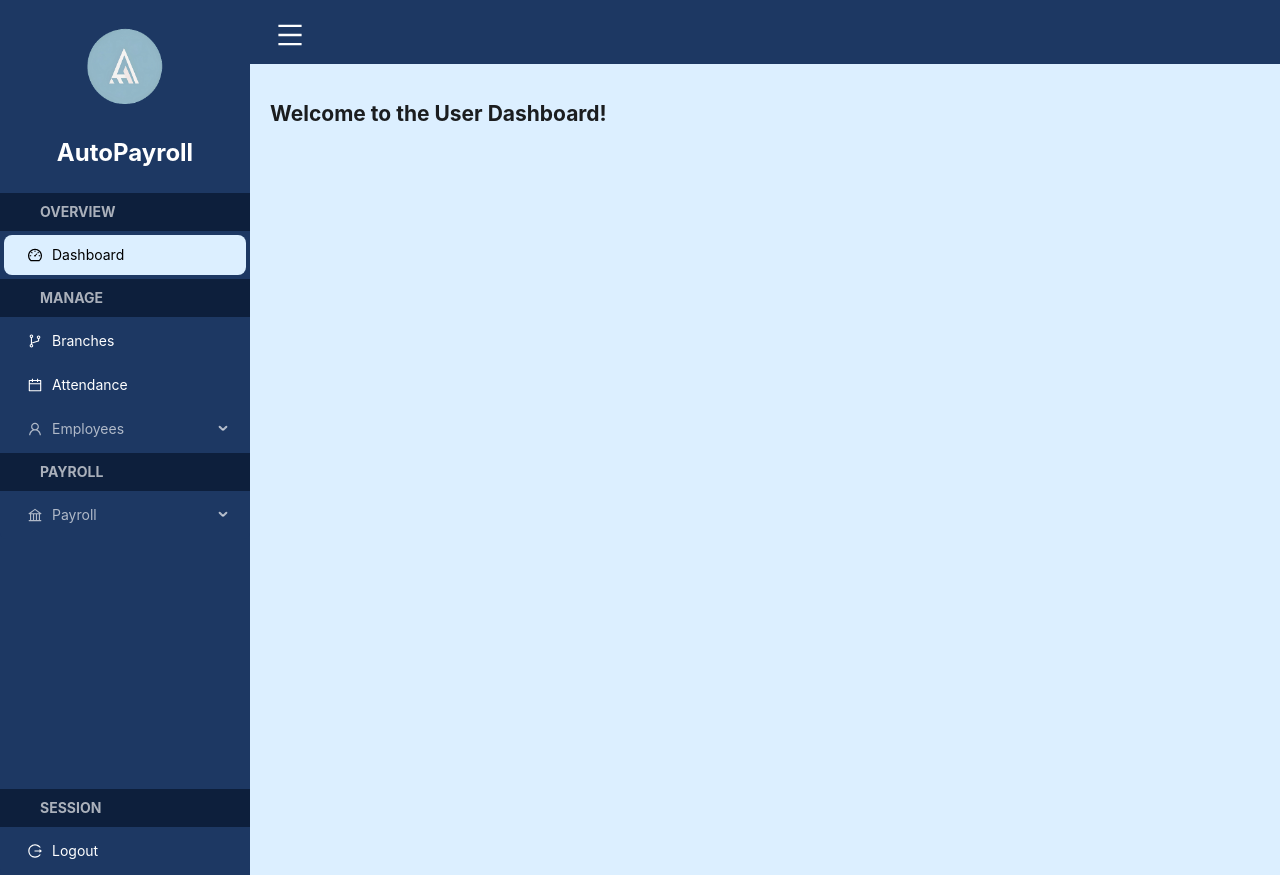
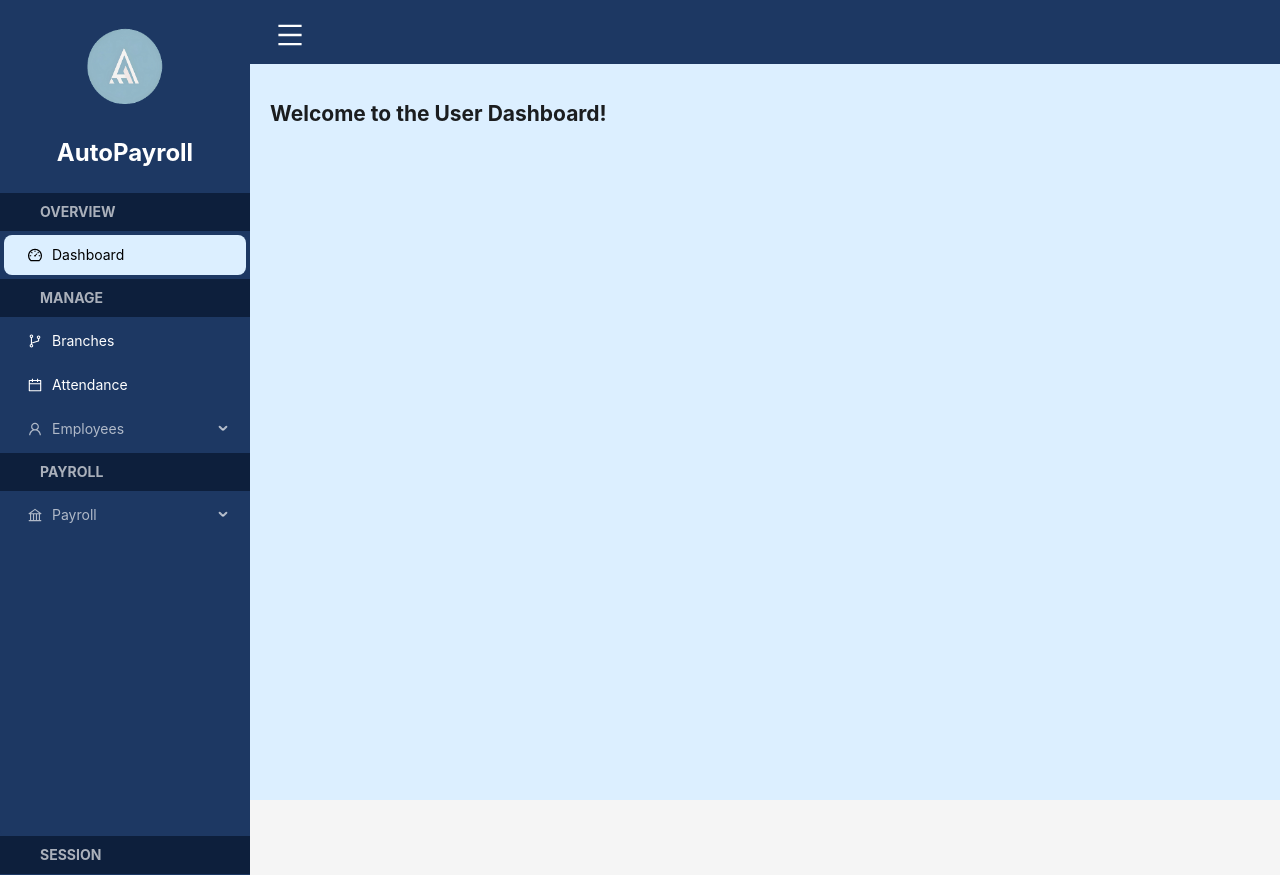
Before and after one commit to itselaivy/Capstone-AutoPayroll, a React (Vite) app: page /user in a window 1280 px wide. After the commit the page ends 800 px from the top, so only its background shows below. Built offline with nearby package versions, Linux system fonts and the light colour scheme; sample sign-in values are in the browser's storage; the HTML template or start-up script is replaced by a standard one.

Commit message:
FIXED SIDE BAR; CUSTOMZIED SCROLL BAR

```diff
--- a/src/components/Layout.jsx
+++ b/src/components/Layout.jsx
@@ -26,6 +26,7 @@ const UserMainLayout = () => {
   const [selectedKey, setSelectedKey] = useState('1');
   const [sidebarHeight, setSidebarHeight] = useState(0);
   const [openKeys, setOpenKeys] = useState([]);
+  const [contentOverflow, setContentOverflow] = useState('hidden'); // Manage scrollbar
 
   const {
     token: { colorBgContainer, borderRadiusLG },
@@ -33,34 +34,47 @@ const UserMainLayout = () => {
 
   const headerHeight = 64; // Adjust if your HeaderBar height differs
 
-  const contentHeight = () => {
-    const viewportHeight = window.innerHeight;
-    const adjustedViewportHeight = viewportHeight - headerHeight;
+  useEffect(() => {
+    const updateContentOverflow = () => {
+      const contentHeight = document.querySelector('.ant-layout-content').scrollHeight;
+      const viewportHeight = window.innerHeight - headerHeight;
+      setContentOverflow(contentHeight > viewportHeight ? 'auto' : 'hidden');
+    };
 
-    // Only expand height if both 'employees' and 'payroll' dropdowns are open
-    const bothDropdownsOpen = openKeys.includes('employees') && openKeys.includes('payroll');
+    updateContentOverflow();
+    window.addEventListener('resize', updateContentOverflow);
+    const observer = new MutationObserver(updateContentOverflow);
+    observer.observe(document.body, { childList: true, subtree: true });
 
-    if (bothDropdownsOpen && sidebarHeight > viewportHeight) {
-      return `${sidebarHeight - headerHeight}px`; // Expand to sidebar height minus header
-    }
-    return `${adjustedViewportHeight}px`; // Default to viewport minus header
-  };
+    return () => {
+      window.removeEventListener('resize', updateContentOverflow);
+      observer.disconnect();
+    };
+  }, []);
 
   return (
-    <Layout style={{ display: 'flex', flexDirection: 'row' }}>
+    <Layout style={{ minHeight: '100vh' }}> {/* Ensure Layout takes full height */}
       <Sidebar
         collapsed={collapsed}
         setSelectedKey={setSelectedKey}
         setSidebarHeight={setSidebarHeight}
-        setOpenKeysState={setOpenKeys} // Receive openKeys from Sidebar
+        setOpenKeysState={setOpenKeys}
       />
-      <Layout style={{ flex: 1, background: '#DCEFFF' }}>
+      <Layout
+        style={{
+          marginLeft: collapsed ? 100 : 250, // Shift content right based on Sidebar width
+          background: '#DCEFFF',
+          minHeight: '100vh' // Ensure it stretches with content
+        }}
+      >
         <HeaderBar collapsed={collapsed} setCollapsed={setCollapsed} />
         <Content
           style={{
             padding: '20px',
-            minHeight: contentHeight(),
-            background: '#DCEFFF'
+            minHeight: `calc(100vh - ${headerHeight}px)`, // Default height
+            background: '#DCEFFF',
+            overflowY: contentOverflow, // Dynamic scrollbar
+            position: 'relative' // Ensure content stays in flow
           }}
         >
           <Routes>
--- a/src/components/Sidebar.css
+++ b/src/components/Sidebar.css
@@ -15,3 +15,22 @@
   .ant-menu-dark.ant-menu-inline .ant-menu-submenu-expanded .ant-menu-sub {
     background: #0D1F3C !important;
   }
+
+  /* Sidebar.css */
+.custom-scrollbar::-webkit-scrollbar {
+  width: 8px; /* Width of the scrollbar */
+}
+
+.custom-scrollbar::-webkit-scrollbar-track {
+  background: #0D1F3C; /* Track color */
+  border-radius: 4px;
+}
+
+.custom-scrollbar::-webkit-scrollbar-thumb {
+  background: #A9BADA; /* Thumb color */
+  border-radius: 4px;
+}
+
+.custom-scrollbar::-webkit-scrollbar-thumb:hover {
+  background: #DCEFFF; /* Thumb color on hover */
+}
--- a/src/components/Sidebar.jsx
+++ b/src/components/Sidebar.jsx
@@ -28,6 +28,7 @@ const Sidebar = ({ collapsed, setSelectedKey, setSidebarHeight, setOpenKeysState
   const [isModalVisible, setIsModalVisible] = useState(false);
   const navigate = useNavigate();
   const sidebarRef = useRef(null);
+  const scrollableRef = useRef(null); // Ref for scrollable div
 
   const handleMenuClick = (e) => {
     setSelected(e.key);
@@ -54,10 +55,28 @@ const Sidebar = ({ collapsed, setSelectedKey, setSidebarHeight, setOpenKeysState
   };
 
   useEffect(() => {
-    if (sidebarRef.current) {
-      const height = sidebarRef.current.offsetHeight;
-      setSidebarHeight(height);
+    const updateSidebarHeight = () => {
+      if (sidebarRef.current && scrollableRef.current) {
+        const viewportHeight = window.innerHeight; // Viewport height
+        sidebarRef.current.style.height = `${viewportHeight}px`; // Set dynamic height
+        setSidebarHeight(viewportHeight); // Pass height to parent
+
+        // Calculate the height for the scrollable area
+        const logoHeight = sidebarRef.current.querySelector('.logo-section')?.offsetHeight || 0;
+        const scrollableHeight = viewportHeight - logoHeight;
+        scrollableRef.current.style.height = `${scrollableHeight}px`;
       }
+    };
+
+    updateSidebarHeight();
+    window.addEventListener('resize', updateSidebarHeight);
+    const observer = new MutationObserver(updateSidebarHeight);
+    observer.observe(document.body, { childList: true, subtree: true });
+
+    return () => {
+      window.removeEventListener('resize', updateSidebarHeight);
+      observer.disconnect();
+    };
   }, [collapsed, openKeys, setSidebarHeight]);
 
   const menuItems = [
@@ -106,16 +125,26 @@ const Sidebar = ({ collapsed, setSelectedKey, setSidebarHeight, setOpenKeysState
         collapsed={collapsed}
         width={250}
         collapsedWidth={100}
-        style={{ background: '#1D3863' }}
+        style={{
+          background: '#1D3863',
+          position: 'fixed', // Fix Sidebar to viewport
+          top: 0,
+          left: 0,
+          zIndex: 1000 // Ensure Sidebar stays above main content
+        }}
         ref={sidebarRef}
       >
-        <div style={{
+        {/* Logo Section */}
+        <div
+          className="logo-section"
+          style={{
             display: 'flex',
             flexDirection: 'column',
             alignItems: 'center',
             padding: '16px',
             background: '#1D3863'
-        }}>
+          }}
+        >
           <img
             src={logo}
             alt="AutoPayroll"
@@ -134,13 +163,20 @@ const Sidebar = ({ collapsed, setSelectedKey, setSidebarHeight, setOpenKeysState
           )}
         </div>
 
-        <div style={{
-          flex: 1,
-          overflowY: 'auto',
+        {/* Scrollable Menu Section with Custom Scrollbar */}
+        <div
+          ref={scrollableRef}
+          style={{
+            display: 'flex',
+            flexDirection: 'column',
+            overflowY: 'auto', // Independent scrollbar
             background: '#1D3863',
-          // Adjust marginBottom based on collapsed state
-          marginBottom: collapsed ? 300 : 250 // Increased from 250 to 300 when collapsed
-        }}>
+            // Custom Scrollbar Styles
+            scrollbarWidth: 'thin', // For Firefox
+            scrollbarColor: '#A9BADA #0D1F3C', // For Firefox (thumb and track)
+          }}
+          className="custom-scrollbar" // Add a class for additional styling
+        >
           <Menu
             theme="dark"
             mode="inline"
@@ -148,7 +184,7 @@ const Sidebar = ({ collapsed, setSelectedKey, setSidebarHeight, setOpenKeysState
             openKeys={openKeys}
             onOpenChange={onOpenChange}
             onClick={handleMenuClick}
-            style={{ background: '#1D3863', color: 'white', borderRadius: 6 }}
+            style={{ background: '#1D3863', color: 'white', borderRadius: 6, flex: '1 0 auto' }}
             items={menuItems.map((item) =>
               item.type === 'group' ? {
                 key: item.key,
@@ -189,8 +225,6 @@ const Sidebar = ({ collapsed, setSelectedKey, setSidebarHeight, setOpenKeysState
               }
             )}
           />
-        </div>
-
           <Menu
             theme="dark"
             mode="inline"
@@ -198,8 +232,7 @@ const Sidebar = ({ collapsed, setSelectedKey, setSidebarHeight, setOpenKeysState
               background: '#1D3863',
               color: 'white',
               borderRadius: 6,
-            // Add marginTop when collapsed to push it lower
-            marginTop: collapsed ? '30px' : '50px'
+              marginTop: 'auto' // Push to bottom of scrollable area
             }}
             items={logoutMenuItems.map((item) =>
               item.type === 'group' ? {
@@ -227,6 +260,7 @@ const Sidebar = ({ collapsed, setSelectedKey, setSidebarHeight, setOpenKeysState
               }
             )}
           />
+        </div>
       </Sider>
 
       {/* Logout Confirmation Modal */}
```
Lines whose indentation alone changed are shown as unchanged.
